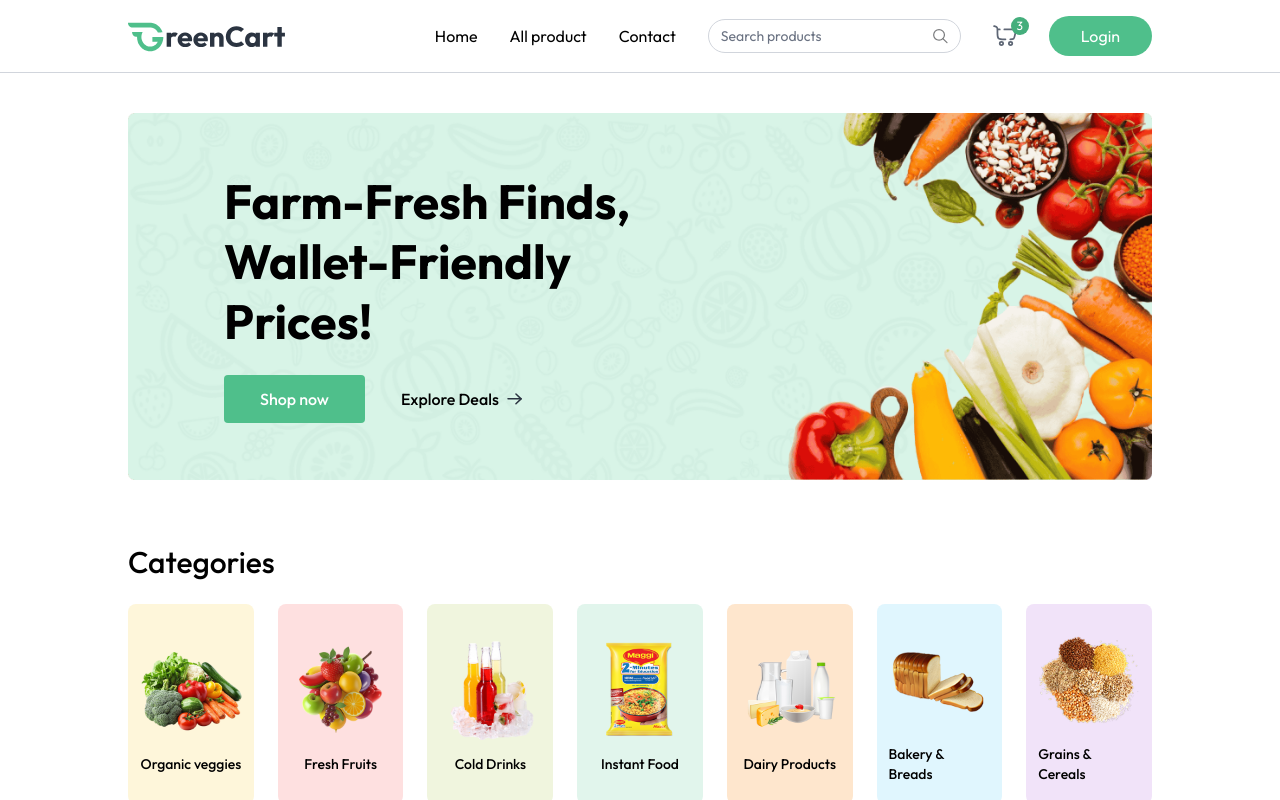
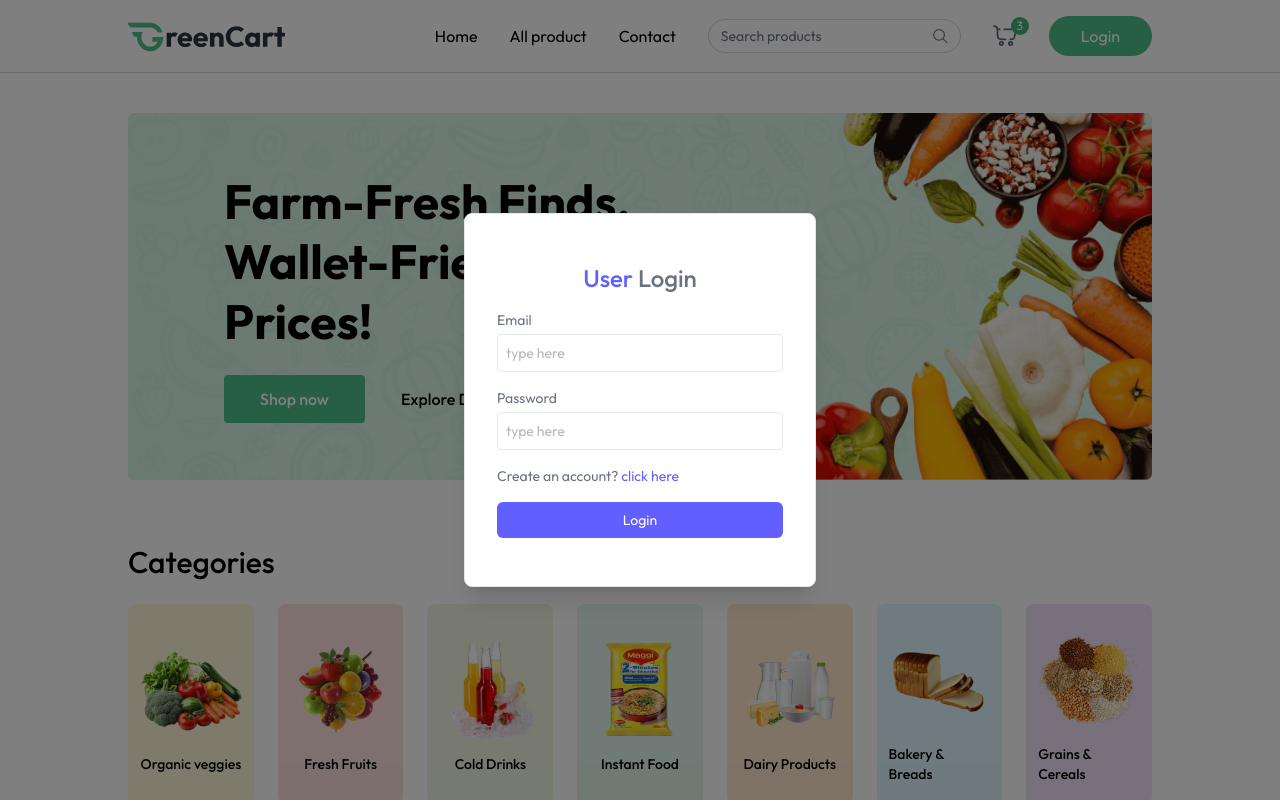
Before and after one commit to sandhya2345/grocery_app, a React (Vite) app in the folder client/: page / in a window 1280 px wide. Both pictures are taken after a click on the button "Login". Shown: the top 800 px of the page. Built offline with nearby package versions, Linux system fonts and the light colour scheme.

Commit message:
completed login page

```diff
--- a/client/src/App.jsx
+++ b/client/src/App.jsx
@@ -4,13 +4,18 @@
 import Home from './pages/Home'
 import {Toaster} from "react-hot-toast";
 import Footer from './components/Footer';
+import { useAppContext } from './context/AppContext';
+import Login from './components/Login';
 
 const App = () => {
 
   const isSellerPath = useLocation().pathname.includes("seller");
+  const {showUserLogin} = useAppContext()
+
   return (
     <div>
       {isSellerPath ? null:<Navbar/>}
+      {showUserLogin ? <Login/> : null}
 
       <Toaster/>
 
--- a/client/src/components/Footer.jsx
+++ b/client/src/components/Footer.jsx
@@ -1,8 +1,6 @@
 import { assets, footerLinks } from "../assets/assets";
 
 const Footer = () => {
-
-
 
     return (
         <div className="px-6 md:px-16 lg:px-24 xl:px-32 mt-24 bg-priamry/10">
--- /dev/null
+++ b/client/src/components/Login.jsx
@@ -0,0 +1,77 @@
+import React from 'react'
+
+const Login = () => {
+    const [state, setState] = React.useState("login");
+    const [name, setName] = React.useState("");
+    const [email, setEmail] = React.useState("");
+    const [password, setPassword] = React.useState("");
+
+
+    return (
+        <div className='fixed h-screen top-0 buttom-0 left-0 right-0 z-30 flex items-center text-sm text-gray-600 bg-black/50'>
+            <form className="flex flex-col gap-4 m-auto items-start p-8 py-12 w-80 sm:w-[352px] text-gray-500 rounded-lg shadow-xl border border-gray-200 bg-white">
+
+                <p className="text-2xl font-medium m-auto">
+
+                    <span className="text-indigo-500">User</span> {state === "login" ? "Login" : "Sign Up"}
+
+                </p>
+
+                {state === "register" && (
+
+                    <div className="w-full">
+
+                        <p>Name</p>
+
+                        <input onChange={(e) => setName(e.target.value)} value={name} placeholder="type here" className="border border-gray-200 rounded w-full p-2 mt-1 outline-indigo-500" type="text" required />
+
+                    </div>
+
+                )}
+
+                <div className="w-full ">
+
+                    <p>Email</p>
+
+                    <input onChange={(e) => setEmail(e.target.value)} value={email} placeholder="type here" className="border border-gray-200 rounded w-full p-2 mt-1 outline-indigo-500" type="email" required />
+
+                </div>
+
+                <div className="w-full ">
+
+                    <p>Password</p>
+
+                    <input onChange={(e) => setPassword(e.target.value)} value={password} placeholder="type here" className="border border-gray-200 rounded w-full p-2 mt-1 outline-indigo-500" type="password" required />
+
+                </div>
+
+                {state === "register" ? (
+
+                    <p>
+
+                        Already have account? <span onClick={() => setState("login")} className="text-indigo-500 cursor-pointer">click here</span>
+
+                    </p>
+
+                ) : (
+
+                    <p>
+
+                        Create an account? <span onClick={() => setState("register")} className="text-indigo-500 cursor-pointer">click here</span>
+
+                    </p>
+
+                )}
+
+                <button className="bg-indigo-500 hover:bg-indigo-600 transition-all text-white w-full py-2 rounded-md cursor-pointer">
+
+                    {state === "register" ? "Create Account" : "Login"}
+
+                </button>
+
+            </form>
+        </div>
+    )
+}
+
+export default Login
```
